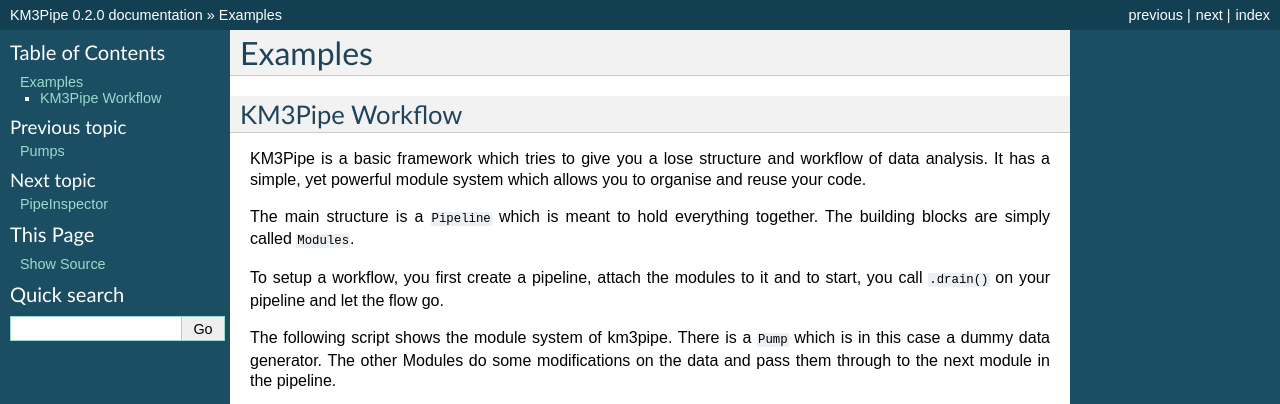
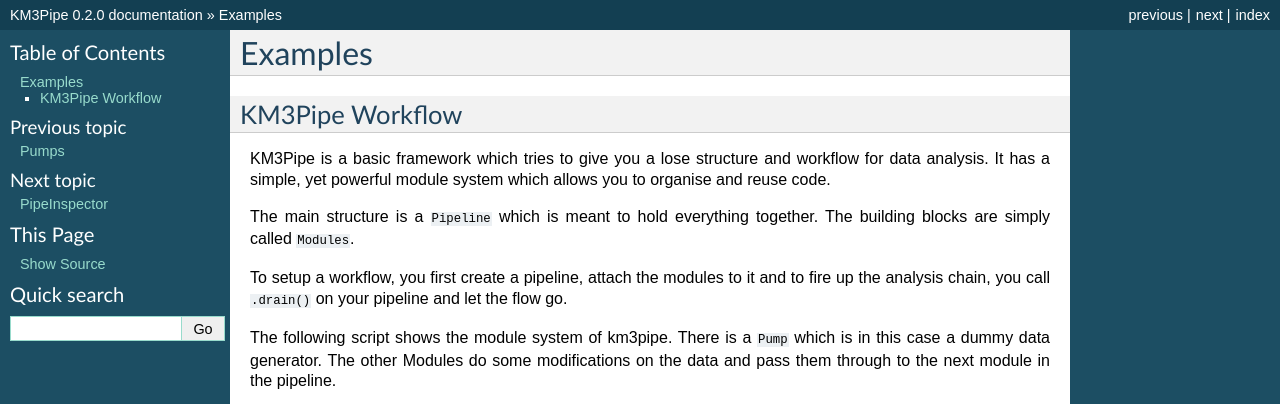
Before and after one commit to tamasgal/km3pipe, a Sphinx documentation site: the page built from docs/examples.rst, in a window 1280 px wide, cut to the strip 0-404 px from the top of the page. Built offline with Sphinx 7.4.7, drawn with Linux system fonts in a browser that asks for light colours; formulas are drawn with MathJax 3.

Commit message:
Update examples.rst

```diff
--- a/docs/examples.rst
+++ b/docs/examples.rst
@@ -7,14 +7,15 @@ KM3Pipe Workflow
 ----------------
 
 KM3Pipe is a basic framework which tries to give you a lose structure and
-workflow of data analysis. It has a simple, yet powerful module system
-which allows you to organise and reuse your code.
+workflow for data analysis. It has a simple, yet powerful module system
+which allows you to organise and reuse code.
 
 The main structure is a ``Pipeline`` which is meant to hold everything
 together. The building blocks are simply called ``Modules``.
 
 To setup a workflow, you first create a pipeline, attach the modules to it
-and to start, you call ``.drain()`` on your pipeline and let the flow go.
+and to fire up the analysis chain, you call ``.drain()`` on your pipeline
+and let the flow go.
 
 
 The following script shows the module system of km3pipe.
```
